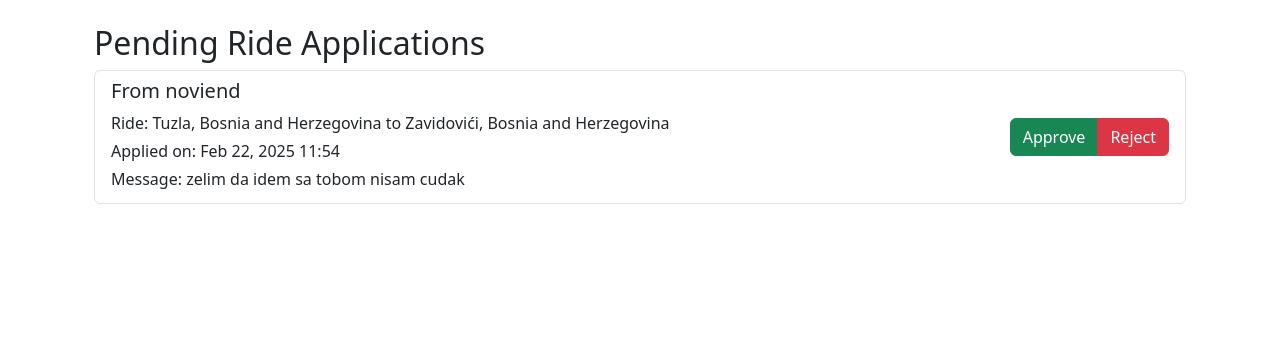
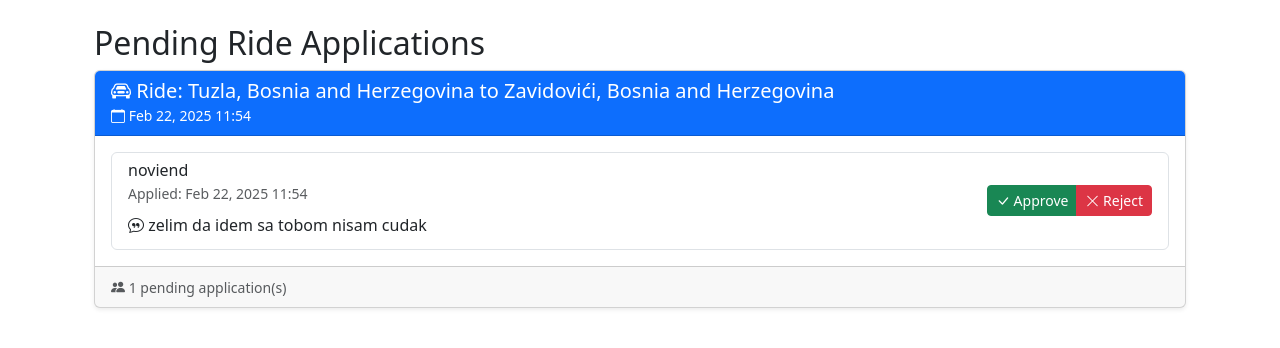
Before and after one commit to BakirBukvic/prvi_korak_hackathon, a Django app: page /profile/pending_rides in a window 1280 px wide. Shown: the part 110-458 px from the top of the page. Run offline with Django 5.2, Linux system fonts and the light colour scheme; a user stored in the database is signed in; data comes from the database, SQL or seed files in the repository; both versions use the stored data as it was after the commit.

Commit message:
sigurica

```diff
--- a/user_profile/templates/pending_rides.html
+++ b/user_profile/templates/pending_rides.html
@@ -6,30 +6,77 @@
     <h2>Pending Ride Applications</h2>
 
     {% if pending_applications %}
+        {% regroup pending_applications by ride as ride_list %}
+
+        {% for ride in ride_list %}
+            <div class="card mb-4 shadow-sm">
+                <div class="card-header bg-primary text-white">
+                    <h5 class="mb-0">
+                        <i class="bi bi-car-front"></i>
+                        Ride: {{ ride.grouper.start }} to {{ ride.grouper.end }}
+                    </h5>
+                    <small>
+                        <i class="bi bi-calendar"></i>
+                        {{ ride.grouper.start_date|date:"M d, Y H:i" }}
+                    </small>
+                </div>
+
+                <div class="card-body">
                     <div class="list-group">
-        {% for application in pending_applications %}
+                    {% for application in ride.list %}
                         <div class="list-group-item">
                             <div class="d-flex justify-content-between align-items-center">
                                 <div>
-                        <h5>From {{ application.user.username }}</h5>
-                        <p class="mb-1">Ride: {{ application.ride.start }} to {{ application.ride.end }}</p>
-                        <p class="mb-1">Applied on: {{ application.applied_at|date:"M d, Y H:i" }}</p>
+                                    <div class="d-flex align-items-center">
+                                        {% if application.user.path_to_profile_picture %}
+                                            <img src="{% static 'base/profile_pictures/'|add:application.user.path_to_profile_picture %}"
+                                                 class="rounded-circle me-2"
+                                                 width="40"
+                                                 height="40"
+                                                 alt="Applicant photo">
+                                        {% endif %}
+                                        <div>
+                                            <h6 class="mb-0">{{ application.user.username }}</h6>
+                                            <small class="text-muted">Applied: {{ application.applied_at|date:"M d, Y H:i" }}</small>
+                                        </div>
+                                    </div>
                                     {% if application.message %}
-                            <p class="mb-1">Message: {{ application.message }}</p>
+                                        <p class="mb-1 mt-2">
+                                            <i class="bi bi-chat-quote"></i>
+                                            {{ application.message }}
+                                        </p>
                                     {% endif %}
                                 </div>
                                 <div class="btn-group">
-                        <button class="btn btn-success">Approve</button>
-                        <button class="btn btn-danger">Reject</button>
+                                    <button class="btn btn-success btn-sm">
+                                        <i class="bi bi-check-lg"></i> Approve
+                                    </button>
+                                    <button class="btn btn-danger btn-sm">
+                                        <i class="bi bi-x-lg"></i> Reject
+                                    </button>
                                 </div>
                             </div>
                         </div>
                     {% endfor %}
                     </div>
+                </div>
+
+                <div class="card-footer">
+                    <small class="text-muted">
+                        <i class="bi bi-people-fill"></i>
+                        {{ ride.list|length }} pending application(s)
+                    </small>
+                </div>
+            </div>
+        {% endfor %}
     {% else %}
         <div class="alert alert-info">
+            <i class="bi bi-info-circle"></i>
             <p class="mb-0">No pending applications found.</p>
         </div>
     {% endif %}
 </div>
+
+<!-- Add Bootstrap Icons -->
+<link rel="stylesheet" href="https://cdn.jsdelivr.net/npm/bootstrap-icons@1.11.1/font/bootstrap-icons.css">
 {% endblock %}
```
Also changed, not shown: db.sqlite3. Lines whose indentation alone changed are shown as unchanged.
